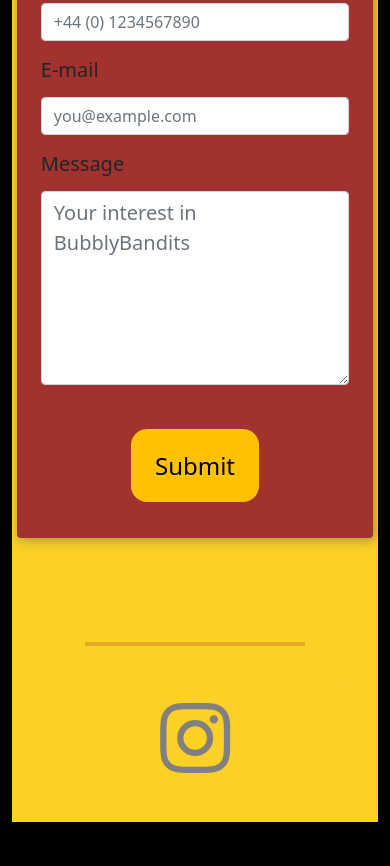
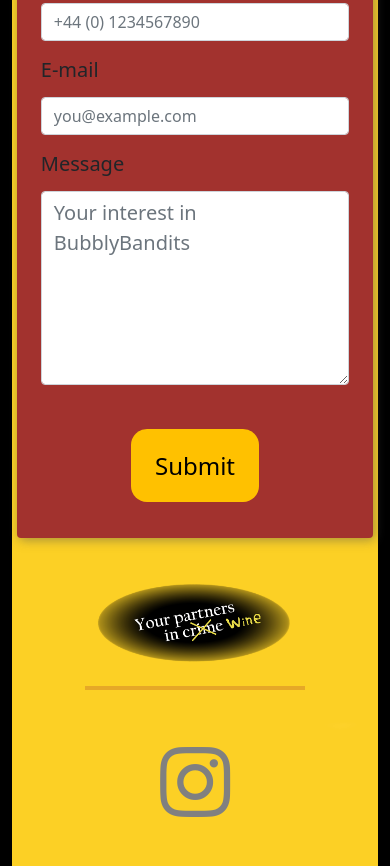
Before and after one commit to GiovanniReniero/BB-copy, a plain HTML site: page index.html in a window 390 px wide. Shown: the part 7190-8056 px from the top of the page. Before the commit the page ends 8012 px from the top, so only its background shows below. Drawn offline with nearby package versions, Linux system fonts and the light colour scheme.

Commit message:
Added Partners in crime

```diff
--- a/css/components/footer.css
+++ b/css/components/footer.css
@@ -18,6 +18,7 @@
   background-size: cover;
 }
 
+
 /* Line */
 .lineWrapper{
   background-image: url("../../images/fithsection.jpg");
--- a/css/components/forms.css
+++ b/css/components/forms.css
@@ -18,13 +18,13 @@
 .actionWrapper{
   background-color: #A2322E;
   border-radius: 4px;
-  margin: 4em 0.3em 6em;
+  margin: 4em 0.3em 2em;
 }
 
 .actionWrapper{
   background-color: #A2322E;
   border-radius: 4px;
-  margin: 4em 0.3em 6em;
+  /* margin: 4em 0.3em 6em; */
   box-shadow: 2px 2px 11px  rgba(80, 80, 80, 0.5);
 }
 
--- /dev/null
+++ b/css/components/spins.css
@@ -0,0 +1,24 @@
+.spin{
+  /* height: 20vh; */
+  /* width: 100%; */
+  /* border: 2px solid red; */
+  /* margin-bottom: 16px; */
+}
+
+
+.imgSpinWrapper {
+  height: 100%;
+  width: 40%;
+  margin:auto;
+  /* border: 2px solid blue; */
+  /* background-image: url("../../images/oval.png"); */
+  /* background-repeat: no-repeat; */
+  /* background-position:center; */
+  /* background-size: cover; */
+}
+
+.imgSpinWrapper img{
+  max-width: 100%;
+  height: auto;
+  padding: auto;
+}
--- a/css/style.css
+++ b/css/style.css
@@ -1,4 +1,5 @@
 @import url("components/buttons.css");
+@import url("components/spins.css");
 @import url("components/footer.css");
 @import url("components/forms.css");
 @import url("components/banners.css");
@@ -56,7 +57,9 @@ ul{
   .button{
     font-size: 32px;
   }
+
 }
+
 
 @media(max-width: 1300px) {
   h2{
@@ -69,6 +72,9 @@ ul{
     font-size: 28px;
     margin: 16px 8px 32px;
   }
+  /* .imsSpinWrapper{
+    height: 60%;
+    width: 30%; */
 }
 
 @media(max-width: 1024px) {
@@ -94,6 +100,10 @@ ul{
     margin: 8px;
     padding: 8px;
   }
+  .imgSpinWrapper{
+    height: 100%;
+    width: 50%;
+  }
 }
 
 @media(max-width: 700px) {
@@ -115,6 +125,7 @@ ul{
   .capcha{
     justify-content: center;
   }
+
 }
 
 @media(max-width: 420px) {
@@ -126,6 +137,10 @@ ul{
     font-size: 18px;
     text-align: start;
   }
+  .imgSpinWrapper{
+    height: 100%;
+    width: 66%;
+  }
 }
 
 @media(max-width: 280px) {
--- a/index.html
+++ b/index.html
@@ -185,7 +185,7 @@
         <h4 >Interested in boosting your bubbly business? Send us your details, we'll open our cellar's doors and taylor a deal for your needs.</h4>
       </div>
 
-      <div class="actionWrapper  ">
+      <div class="actionWrapper">
       <form action="contact" method="POST" data-netlify="true" class="row g-3" name="Contact" data-netlify-recaptcha="true">
 
          <div class="col-md-6" id="compila" >
@@ -219,11 +219,17 @@
             <input type="submit" class="button p-4">
           </div>
       </form>
+    </div>
+      <div class="spin">
+        <div class="imgSpinWrapper">
+          <img src="images/oval.png" alt="Your partners in wine">
+        </div>
       </div>
     </div>
 
     <!-- Footer -->
     <div class="footerWrapper">
+
 
       <div class="lineWrapper">
         <hr class="line" style="height: 4px; margin-bottom: 24px;">
@@ -250,7 +256,7 @@
     var typed = new Typed('.type', {
     strings: [
             'Sparkling Italian Wine',
-              'to blast the Prosecco myth!!'
+              'to blast the Prosecco myth!!!'
             ],
     typeSpeed: 60,
     backSpeed: 60,
```
Also changed, not shown: images/oval.png (added).
